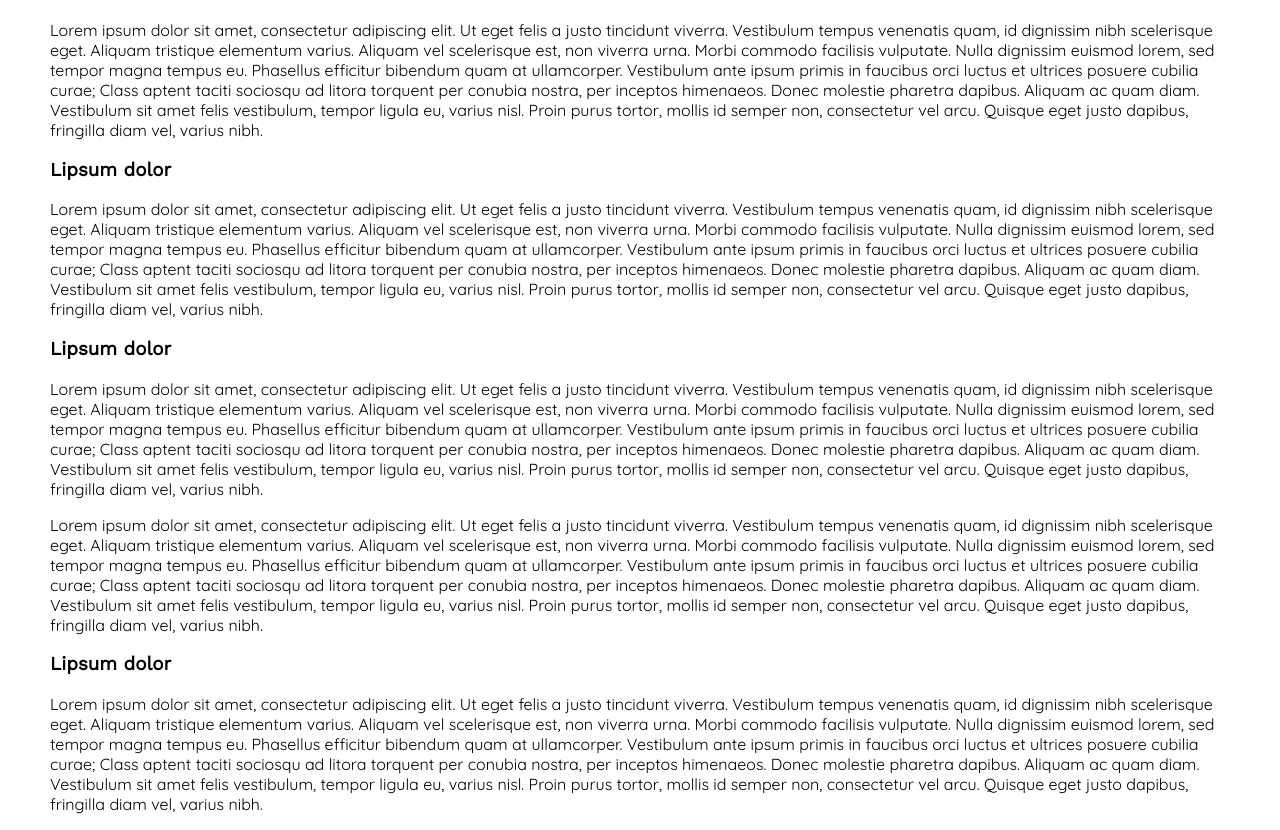
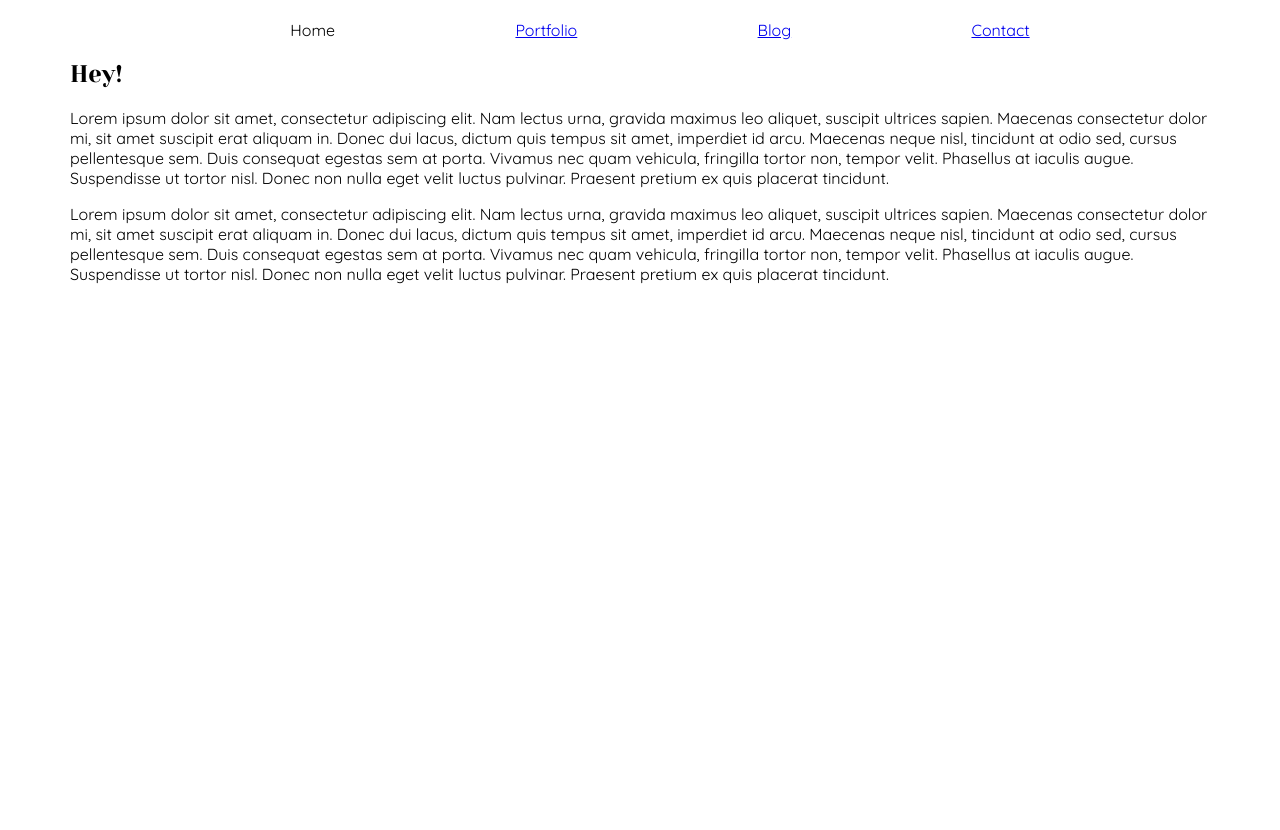
Before and after one commit to RubyRedPhoenix/mini-galaxy, a plain HTML site: page index.html in a window 1280 px wide. Shown: the part 104-934 px from the top of the page. After the commit the page ends 800 px from the top, so only its background shows below. Drawn offline with nearby package versions, Linux system fonts and the light colour scheme.

Commit message:
added navigation bar

```diff
--- a/index.html
+++ b/index.html
@@ -23,27 +23,24 @@
 			</p>
 		</header>
 
-		<p>
-			Lorem ipsum dolor sit amet, consectetur adipiscing elit. Ut eget felis a justo tincidunt viverra. Vestibulum tempus venenatis quam, id dignissim nibh scelerisque eget. Aliquam tristique elementum varius. Aliquam vel scelerisque est, non viverra urna. Morbi commodo facilisis vulputate. Nulla dignissim euismod lorem, sed tempor magna tempus eu. Phasellus efficitur bibendum quam at ullamcorper. Vestibulum ante ipsum primis in faucibus orci luctus et ultrices posuere cubilia curae; Class aptent taciti sociosqu ad litora torquent per conubia nostra, per inceptos himenaeos. Donec molestie pharetra dapibus. Aliquam ac quam diam. Vestibulum sit amet felis vestibulum, tempor ligula eu, varius nisl. Proin purus tortor, mollis id semper non, consectetur vel arcu. Quisque eget justo dapibus, fringilla diam vel, varius nibh.
-		</p>
+		<nav>
+			<ul>
+				<li>Home</li>
+				<li><a href="portfolio.html">Portfolio</a></li>
+				<li><a href="blog.html">Blog</a></li>
+				<li><a href="contact.html">Contact</a></li>
+			</ul>
+		</nav>
 
-		<h3>Lipsum dolor</h3>
-		<p>
-			Lorem ipsum dolor sit amet, consectetur adipiscing elit. Ut eget felis a justo tincidunt viverra. Vestibulum tempus venenatis quam, id dignissim nibh scelerisque eget. Aliquam tristique elementum varius. Aliquam vel scelerisque est, non viverra urna. Morbi commodo facilisis vulputate. Nulla dignissim euismod lorem, sed tempor magna tempus eu. Phasellus efficitur bibendum quam at ullamcorper. Vestibulum ante ipsum primis in faucibus orci luctus et ultrices posuere cubilia curae; Class aptent taciti sociosqu ad litora torquent per conubia nostra, per inceptos himenaeos. Donec molestie pharetra dapibus. Aliquam ac quam diam. Vestibulum sit amet felis vestibulum, tempor ligula eu, varius nisl. Proin purus tortor, mollis id semper non, consectetur vel arcu. Quisque eget justo dapibus, fringilla diam vel, varius nibh.
-		</p>
-
-		<h3>Lipsum dolor</h3>
-		<p>
-			Lorem ipsum dolor sit amet, consectetur adipiscing elit. Ut eget felis a justo tincidunt viverra. Vestibulum tempus venenatis quam, id dignissim nibh scelerisque eget. Aliquam tristique elementum varius. Aliquam vel scelerisque est, non viverra urna. Morbi commodo facilisis vulputate. Nulla dignissim euismod lorem, sed tempor magna tempus eu. Phasellus efficitur bibendum quam at ullamcorper. Vestibulum ante ipsum primis in faucibus orci luctus et ultrices posuere cubilia curae; Class aptent taciti sociosqu ad litora torquent per conubia nostra, per inceptos himenaeos. Donec molestie pharetra dapibus. Aliquam ac quam diam. Vestibulum sit amet felis vestibulum, tempor ligula eu, varius nisl. Proin purus tortor, mollis id semper non, consectetur vel arcu. Quisque eget justo dapibus, fringilla diam vel, varius nibh.
-		</p>
-		<p>
-			Lorem ipsum dolor sit amet, consectetur adipiscing elit. Ut eget felis a justo tincidunt viverra. Vestibulum tempus venenatis quam, id dignissim nibh scelerisque eget. Aliquam tristique elementum varius. Aliquam vel scelerisque est, non viverra urna. Morbi commodo facilisis vulputate. Nulla dignissim euismod lorem, sed tempor magna tempus eu. Phasellus efficitur bibendum quam at ullamcorper. Vestibulum ante ipsum primis in faucibus orci luctus et ultrices posuere cubilia curae; Class aptent taciti sociosqu ad litora torquent per conubia nostra, per inceptos himenaeos. Donec molestie pharetra dapibus. Aliquam ac quam diam. Vestibulum sit amet felis vestibulum, tempor ligula eu, varius nisl. Proin purus tortor, mollis id semper non, consectetur vel arcu. Quisque eget justo dapibus, fringilla diam vel, varius nibh.
-		</p>
-
-		<h3>Lipsum dolor</h3>
-		<p>
-			Lorem ipsum dolor sit amet, consectetur adipiscing elit. Ut eget felis a justo tincidunt viverra. Vestibulum tempus venenatis quam, id dignissim nibh scelerisque eget. Aliquam tristique elementum varius. Aliquam vel scelerisque est, non viverra urna. Morbi commodo facilisis vulputate. Nulla dignissim euismod lorem, sed tempor magna tempus eu. Phasellus efficitur bibendum quam at ullamcorper. Vestibulum ante ipsum primis in faucibus orci luctus et ultrices posuere cubilia curae; Class aptent taciti sociosqu ad litora torquent per conubia nostra, per inceptos himenaeos. Donec molestie pharetra dapibus. Aliquam ac quam diam. Vestibulum sit amet felis vestibulum, tempor ligula eu, varius nisl. Proin purus tortor, mollis id semper non, consectetur vel arcu. Quisque eget justo dapibus, fringilla diam vel, varius nibh.
-		</p>
+		<section class="page" id="about-page">
+			<h2>Hey!</h2>
+			<p>
+				Lorem ipsum dolor sit amet, consectetur adipiscing elit. Nam lectus urna, gravida maximus leo aliquet, suscipit ultrices sapien. Maecenas consectetur dolor mi, sit amet suscipit erat aliquam in. Donec dui lacus, dictum quis tempus sit amet, imperdiet id arcu. Maecenas neque nisl, tincidunt at odio sed, cursus pellentesque sem. Duis consequat egestas sem at porta. Vivamus nec quam vehicula, fringilla tortor non, tempor velit. Phasellus at iaculis augue. Suspendisse ut tortor nisl. Donec non nulla eget velit luctus pulvinar. Praesent pretium ex quis placerat tincidunt.
+			</p>
+			<p>
+				Lorem ipsum dolor sit amet, consectetur adipiscing elit. Nam lectus urna, gravida maximus leo aliquet, suscipit ultrices sapien. Maecenas consectetur dolor mi, sit amet suscipit erat aliquam in. Donec dui lacus, dictum quis tempus sit amet, imperdiet id arcu. Maecenas neque nisl, tincidunt at odio sed, cursus pellentesque sem. Duis consequat egestas sem at porta. Vivamus nec quam vehicula, fringilla tortor non, tempor velit. Phasellus at iaculis augue. Suspendisse ut tortor nisl. Donec non nulla eget velit luctus pulvinar. Praesent pretium ex quis placerat tincidunt.
+			</p>
+		</section>
 
 	</body>
 </html>
--- a/style.css
+++ b/style.css
@@ -1,10 +1,26 @@
+/*
+
+light blue: hsl(198, 30%, 79%)
+navy: hsl(206, 12%, 45%)
+charcoal: hsl(0, 2%, 47%)
+orange: hsl(22, 79%, 74%)
+peach: hsl(40, 96%, 82%)
+lemon: hsl(54, 94%, 87%)
+
+*/
+
 /* general styling */
+h1, h2 {
+	font-family: "Yeseva One", serif;
+	font-weight: 400;
+}
+
 h3, h4, h5, h6 {
 	font-family: "Work Sans", sans-serif;
 }
 
 body {
-	margin: 0px 50px;
+	margin: 0px 70px;
 	font-family: "Quicksand", sans-serif;
 }
 
@@ -24,3 +40,14 @@ header p {
 	letter-spacing: 1.5px;
 	margin-top: -10px;
 }
+
+/* nav styling */
+nav ul {
+	display: flex;
+	justify-content: space-evenly;
+}
+
+nav li {
+	list-style-type: none;
+	display: inline-block;
+}
```
